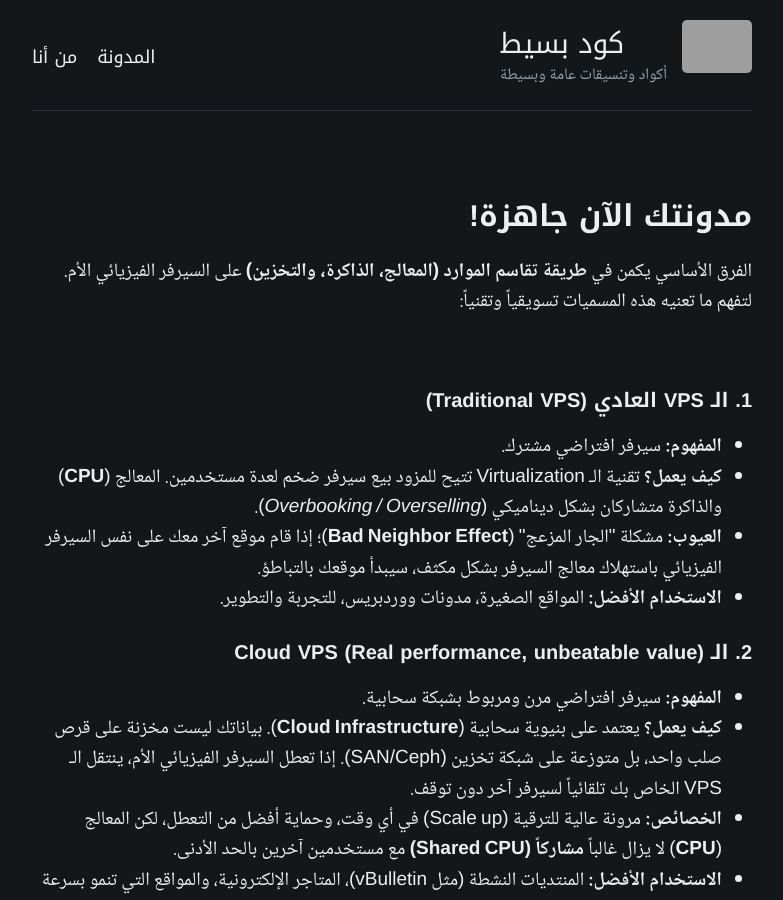
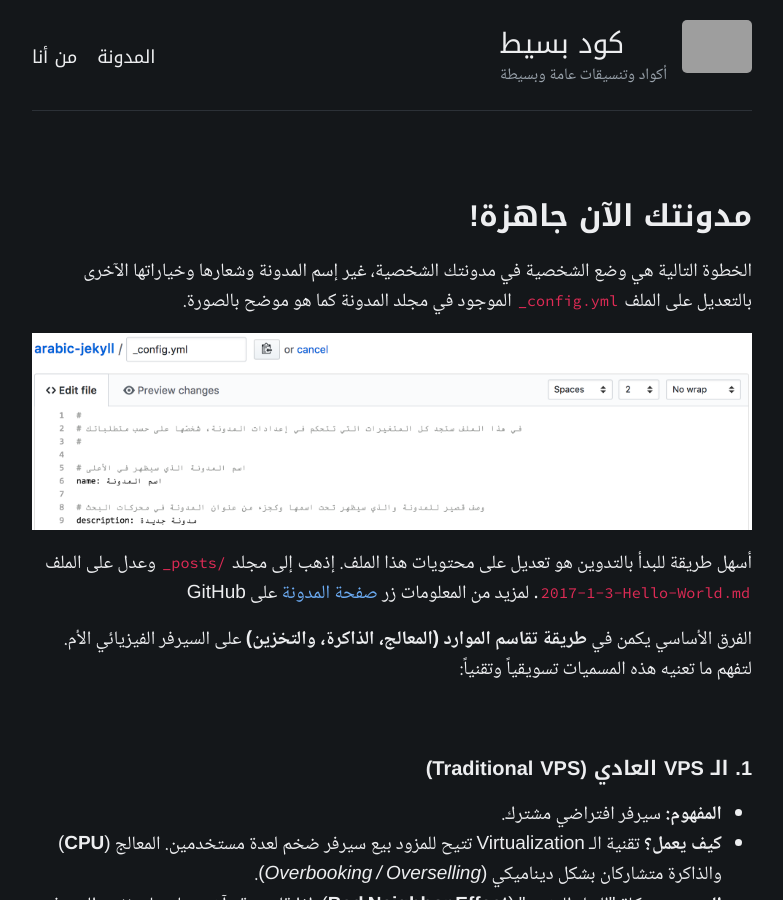
Before and after one commit to Istitutodimedi6654/istitutodimedi6654.github.io, a Jekyll site: the page built from _posts/2026-9-2-My-Blog-A.md, in a window 1280 px wide and 900 px high. Shown: the whole window, without its empty margins (248-1031 px from the left). Built offline with Jekyll 4.4.1, drawn with Linux system fonts in a browser that asks for light colours; grey boxes are pictures that could not be loaded.

Commit message:
Update blog post with personalization instructions
Added instructions for personalizing the blog and editing configuration.

```diff
--- a/_posts/26-9-2-My-Blog-A.md
+++ b/_posts/2026-9-2-My-Blog-A.md
@@ -2,6 +2,13 @@
 layout: post
 title: مدونتك الآن جاهزة!
 ---
+
+
+الخطوة التالية هي وضع الشخصية في مدونتك الشخصية، غير إسم المدونة وشعارها وخياراتها الآخرى بالتعديل على الملف `_config.yml` الموجود في مجلد المدونة كما هو موضح بالصورة.
+
+![_config.yml]({{ site.baseurl }}/images/config.png)
+
+أسهل طريقة للبدأ بالتدوين هو تعديل على محتويات هذا الملف. إذهب إلى مجلد `_posts/` وعدل على الملف `2017-1-3-Hello-World.md`. لمزيد من المعلومات زر [صفحة المدونة](https://github.com/a3ammar/jekyll-now) على GitHub
 
 
 <div>الفرق الأساسي يكمن في <strong>طريقة تقاسم الموارد (المعالج، الذاكرة، والتخزين)</strong> على السيرفر الفيزيائي الأم. لتفهم ما تعنيه هذه المسميات تسويقياً وتقنياً:</div>
```
